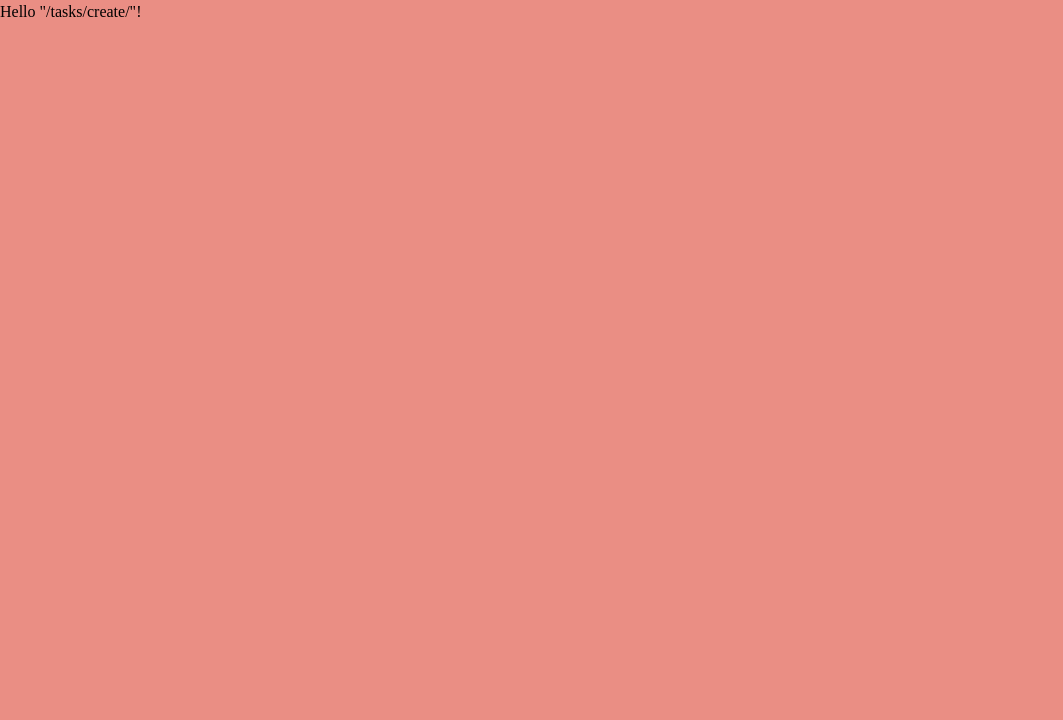
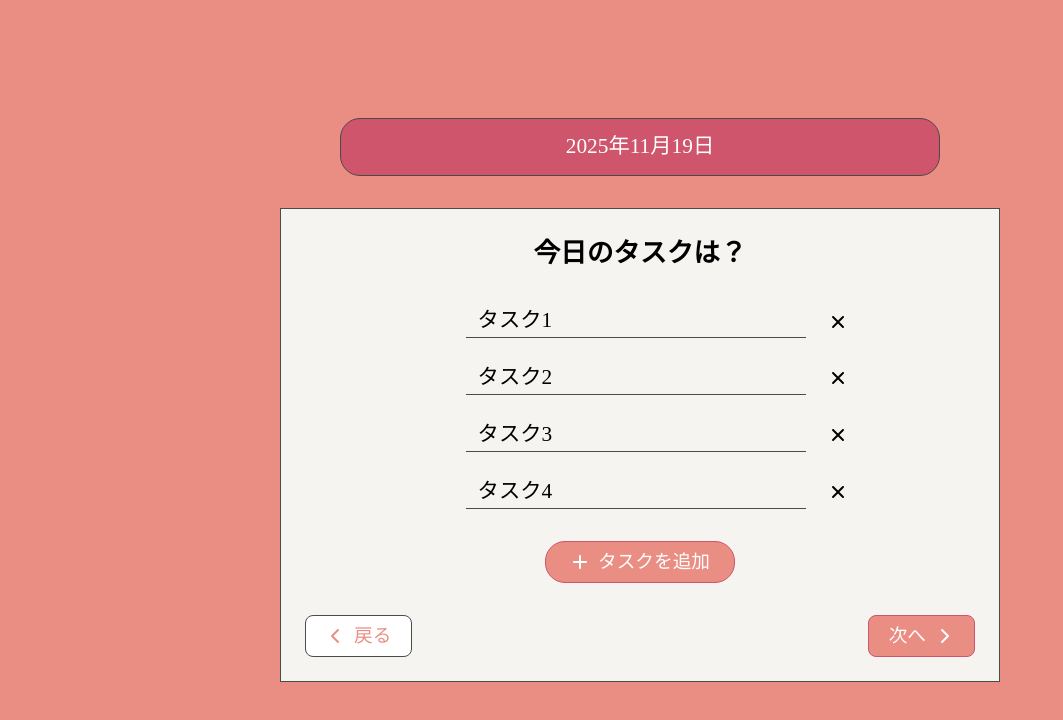
Before and after one commit to kinu83/MICH-project, a React (Vite) app: page /tasks/create in a window 1280 px wide. Shown: the top 720 px of the page, without its empty margins (0-1063 px from the left). Built offline with nearby package versions, Linux system fonts and the light colour scheme.

Commit message:
feat: Add task1 ui

```diff
--- /dev/null
+++ b/src/components/Tasks/Create/TaskList.module.css
@@ -0,0 +1,113 @@
+.taskList {
+  width: 100%;
+  min-height: 100vh;
+  font-size: 16pt;
+  display: grid;
+  place-content: center;
+}
+
+.taskListContainer {
+  display: flex;
+  flex-direction: column;
+  gap: 32px;
+  min-width: 720px;
+}
+
+.taskListInner {
+  display: flex;
+  flex-direction: column;
+  align-items: center;
+  gap: 32px;
+  padding: 24px;
+  border: 1px solid var(--black-main);
+  background-color: var(--gray-light-main);
+}
+
+.taskListItems {
+  display: flex;
+  flex-direction: column;
+  gap: 24px;
+  width: 64%;
+  min-height: 180px;
+}
+
+.taskListItem {
+  display: flex;
+  align-items: center;
+  gap: 16px;
+  list-style: none;
+}
+
+.taskListItemInner {
+  flex-grow: 1;
+  list-style: none;
+  border-bottom: 1px solid var(--black-main);
+  padding: 0 12px;
+}
+
+.taskItemDeleteButton {
+  width: 32px;
+  aspect-ratio: 1 / 1;
+  background-color: transparent;
+  border: none;
+  cursor: pointer;
+}
+
+.taskListInputTitle {
+  font-size: 20pt;
+  font-weight: bold;
+}
+
+.taskListAddTaskButton {
+  display: flex;
+  align-items: center;
+  gap: 8px;
+  font-size: 14pt;
+  padding: 6px 24px;
+  border: 1px solid var(--red-main);
+  border-radius: 20px;
+  background-color: var(--pink-main);
+  color: var(--white-main);
+  cursor: pointer;
+}
+
+.taskListAddTaskButtonIcon {
+  width: 20px;
+  aspect-ratio: 1 / 1;
+  fill: var(--white-main);
+}
+
+.taskListNavigationButtonGroup {
+  display: flex;
+  justify-content: space-between;
+  width: 100%;
+}
+
+.taskListNavigationButton {
+  display: flex;
+  align-items: center;
+  gap: 8px;
+  padding: 6px 20px;
+  border-radius: 8px;
+  font-size: 14pt;
+  cursor: pointer;
+}
+
+.taskListNavigationButtonPrev {
+  background-color: var(--white-main);
+  color: var(--pink-main);
+  border: 1px solid var(--black-main);
+  fill: var(--pink-main);
+}
+
+.taskListNavigationButtonNext {
+  background-color: var(--pink-main);
+  color: var(--white-main);
+  border: 1px solid var(--red-main);
+  fill: var(--white-main);
+}
+
+.taskListNavigationButtonIcon {
+  width: 20px;
+  aspect-ratio: 1 / 1;
+}
--- /dev/null
+++ b/src/components/Tasks/Create/TaskList.tsx
@@ -0,0 +1,70 @@
+import { DateHeader } from "../../shared/DateHeader";
+import { ChevronRight } from "../../shared/icons/ChevronRight";
+import { ChevronLeft } from "../../shared/icons/ChevronRight copy";
+import { Plus } from "../../shared/icons/Plus";
+import { XMark } from "../../shared/icons/XMark";
+import styles from "./TaskList.module.css";
+
+const EXAMPLE_TASKS = [
+  { id: 1, title: "タスク1" },
+  { id: 2, title: "タスク2" },
+  { id: 3, title: "タスク3" },
+  { id: 4, title: "タスク4" },
+];
+
+export const TaskList = () => {
+  return (
+    <div className={styles.taskList}>
+      <div className={styles.taskListContainer}>
+        <div>
+          <DateHeader />
+        </div>
+        <div className={styles.taskListInner}>
+          <span className={styles.taskListInputTitle}>今日のタスクは？</span>
+          <TaskListItems />
+          <button className={styles.taskListAddTaskButton}>
+            <span className={styles.taskListAddTaskButtonIcon}>
+              <Plus />
+            </span>
+            タスクを追加
+          </button>
+          <div className={styles.taskListNavigationButtonGroup}>
+            <button
+              className={`${styles.taskListNavigationButton} ${styles.taskListNavigationButtonPrev}`}
+            >
+              <span className={styles.taskListNavigationButtonIcon}>
+                <ChevronLeft />
+              </span>
+              戻る
+            </button>
+            <button
+              className={`${styles.taskListNavigationButton} ${styles.taskListNavigationButtonNext}`}
+            >
+              次へ
+              <span className={styles.taskListNavigationButtonIcon}>
+                <ChevronRight />
+              </span>
+            </button>
+          </div>
+        </div>
+      </div>
+    </div>
+  );
+};
+
+const TaskListItems = () => {
+  return (
+    <ul className={styles.taskListItems}>
+      {EXAMPLE_TASKS.map((task) => (
+        <li key={task.id} className={styles.taskListItem}>
+          <div className={styles.taskListItemInner}>{task.title}</div>
+          <button type="button" className={styles.taskItemDeleteButton}>
+            <span>
+              <XMark />
+            </span>
+          </button>
+        </li>
+      ))}
+    </ul>
+  );
+};
--- /dev/null
+++ b/src/components/shared/icons/ChevronRight copy.tsx
@@ -0,0 +1,6 @@
+export const ChevronLeft = () => (
+  <svg xmlns="http://www.w3.org/2000/svg" viewBox="0 0 640 640">
+    {/* Font Awesome Free v7.1.0 by @fontawesome - https://fontawesome.com License - https://fontawesome.com/license/free Copyright 2025 Fonticons, Inc. */}
+    <path d="M169.4 297.4C156.9 309.9 156.9 330.2 169.4 342.7L361.4 534.7C373.9 547.2 394.2 547.2 406.7 534.7C419.2 522.2 419.2 501.9 406.7 489.4L237.3 320L406.6 150.6C419.1 138.1 419.1 117.8 406.6 105.3C394.1 92.8 373.8 92.8 361.3 105.3L169.3 297.3z" />
+  </svg>
+);
--- /dev/null
+++ b/src/components/shared/icons/ChevronRight.tsx
@@ -0,0 +1,6 @@
+export const ChevronRight = () => (
+  <svg xmlns="http://www.w3.org/2000/svg" viewBox="0 0 640 640">
+    {/* Font Awesome Free v7.1.0 by @fontawesome - https://fontawesome.com License - https://fontawesome.com/license/free Copyright 2025 Fonticons, Inc.*/}
+    <path d="M471.1 297.4C483.6 309.9 483.6 330.2 471.1 342.7L279.1 534.7C266.6 547.2 246.3 547.2 233.8 534.7C221.3 522.2 221.3 501.9 233.8 489.4L403.2 320L233.9 150.6C221.4 138.1 221.4 117.8 233.9 105.3C246.4 92.8 266.7 92.8 279.2 105.3L471.2 297.3z" />
+  </svg>
+);
--- /dev/null
+++ b/src/components/shared/icons/Plus.tsx
@@ -0,0 +1,6 @@
+export const Plus = () => (
+  <svg xmlns="http://www.w3.org/2000/svg" viewBox="0 0 640 640">
+    {/* Font Awesome Free v7.1.0 by @fontawesome - https://fontawesome.com License - https://fontawesome.com/license/free Copyright 2025 Fonticons, Inc.*/}
+    <path d="M352 128C352 110.3 337.7 96 320 96C302.3 96 288 110.3 288 128L288 288L128 288C110.3 288 96 302.3 96 320C96 337.7 110.3 352 128 352L288 352L288 512C288 529.7 302.3 544 320 544C337.7 544 352 529.7 352 512L352 352L512 352C529.7 352 544 337.7 544 320C544 302.3 529.7 288 512 288L352 288L352 128z" />
+  </svg>
+);
--- /dev/null
+++ b/src/components/shared/icons/XMark.tsx
@@ -0,0 +1,6 @@
+export const XMark = () => (
+  <svg xmlns="http://www.w3.org/2000/svg" viewBox="0 0 640 640">
+    {/* Font Awesome Free v7.1.0 by @fontawesome - https://fontawesome.com License - https://fontawesome.com/license/free Copyright 2025 Fonticons, Inc. */}
+    <path d="M183.1 137.4C170.6 124.9 150.3 124.9 137.8 137.4C125.3 149.9 125.3 170.2 137.8 182.7L275.2 320L137.9 457.4C125.4 469.9 125.4 490.2 137.9 502.7C150.4 515.2 170.7 515.2 183.2 502.7L320.5 365.3L457.9 502.6C470.4 515.1 490.7 515.1 503.2 502.6C515.7 490.1 515.7 469.8 503.2 457.3L365.8 320L503.1 182.6C515.6 170.1 515.6 149.8 503.1 137.3C490.6 124.8 470.3 124.8 457.8 137.3L320.5 274.7L183.1 137.4z" />
+  </svg>
+);
--- a/src/routes/tasks/create/index.tsx
+++ b/src/routes/tasks/create/index.tsx
@@ -1,9 +1,10 @@
 import { createFileRoute } from "@tanstack/react-router";
+import { TaskList } from "../../../components/Tasks/Create/TaskList";
 
 export const Route = createFileRoute("/tasks/create/")({
   component: RouteComponent,
 });
 
 function RouteComponent() {
-  return <div>Hello "/tasks/create/"!</div>;
+  return <TaskList />;
 }
```
